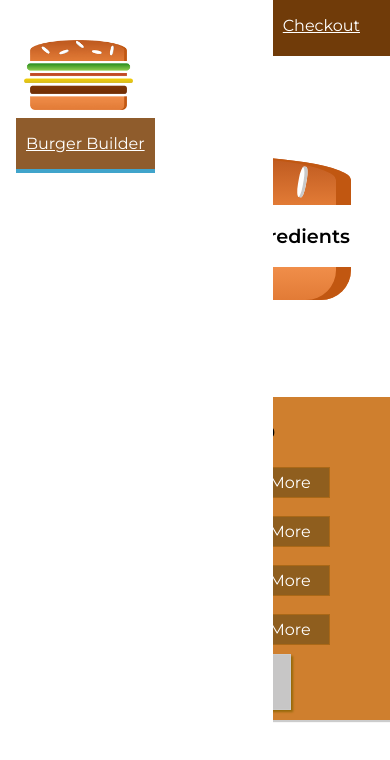
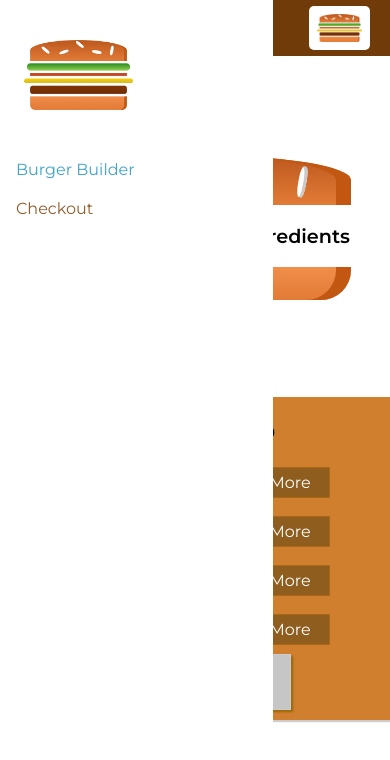
Before and after one commit to itsadamlove/react-burger-builder, a React (Create React App) app: page / in a window 390 px wide. Shown: the top 760 px of the page. Built offline with nearby package versions, Linux system fonts and the light colour scheme.

Commit message:
Add responsive settings to navigation

```diff
--- a/src/components/Navigation/NavigationItems/NavigationItem/NavigationItem.module.scss
+++ b/src/components/Navigation/NavigationItems/NavigationItem/NavigationItem.module.scss
@@ -1,18 +1,31 @@
 .NavigationItem {
+  margin: 10px 0;
+  box-sizing: border-box;
+  display: block;
+  width: 100%;
+
+  a {
+    color: #8F5C2C;
+    text-decoration: none;
+    width: 100%;
+    box-sizing: border-box;
+    display: block;
+    &:hover, &:active, &.active {
+      color: #40A4C8;
+    }
+  }
+
+  @media (min-width: 500px) {
     margin: 0;
-  box-sizing: border-box;
     display: flex;
     height: 100%;
     align-items: center;
-
+    width: auto;
     a {
       color: white;
-    test-decoration: none;
       height: 100%;
       padding: 16px 10px;
       border-bottom: 4px solid transparent;
-    box-sizing: border-box;
-    display: block;
       &:hover, &:active, &.active {
         background-color: #8F5C2C;
         border-bottom: 4px solid #40A4CB;
@@ -20,3 +33,4 @@
       }
     }
   }
+}
--- a/src/components/Navigation/NavigationItems/NavigationItems.module.scss
+++ b/src/components/Navigation/NavigationItems/NavigationItems.module.scss
@@ -3,6 +3,11 @@
   padding: 0;
   list-style: none;
   display: flex;
+  flex-flow: column;
   align-items: cetner;
   height: 100%;
+
+  @media (min-width: 500px) {
+    flex-flow: row;
+  }
 }
--- a/src/components/Navigation/SideDrawer/SideDrawer.module.scss
+++ b/src/components/Navigation/SideDrawer/SideDrawer.module.scss
@@ -26,4 +26,5 @@
 
 .Logo {
   height: 11%;
+  margin-bottom: 32px;
 }
--- a/src/components/Navigation/Toolbar/Toolbar.js
+++ b/src/components/Navigation/Toolbar/Toolbar.js
@@ -9,7 +9,7 @@ const toolbar = () => (
     <div className={styles.Logo}>
       <Logo />
     </div>
-    <nav>
+    <nav className={styles.DesktopOnly}>
       <NavigationItems />
     </nav>
   </header>
--- a/src/components/Navigation/Toolbar/Toolbar.module.scss
+++ b/src/components/Navigation/Toolbar/Toolbar.module.scss
@@ -19,3 +19,9 @@
 .Logo {
   height: 80%;
 }
+
+.DesktopOnly {
+  @media (max-width: 499px) {
+    display: none;
+  }
+}
```
Lines whose indentation alone changed are shown as unchanged.
